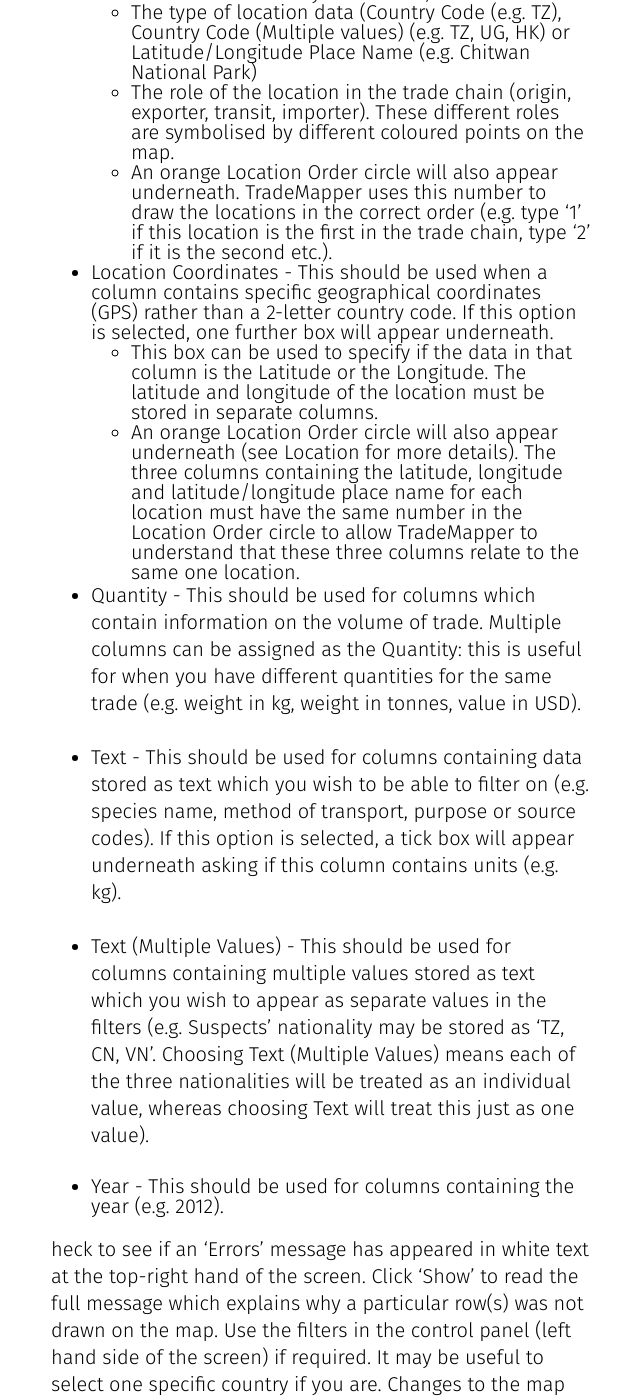
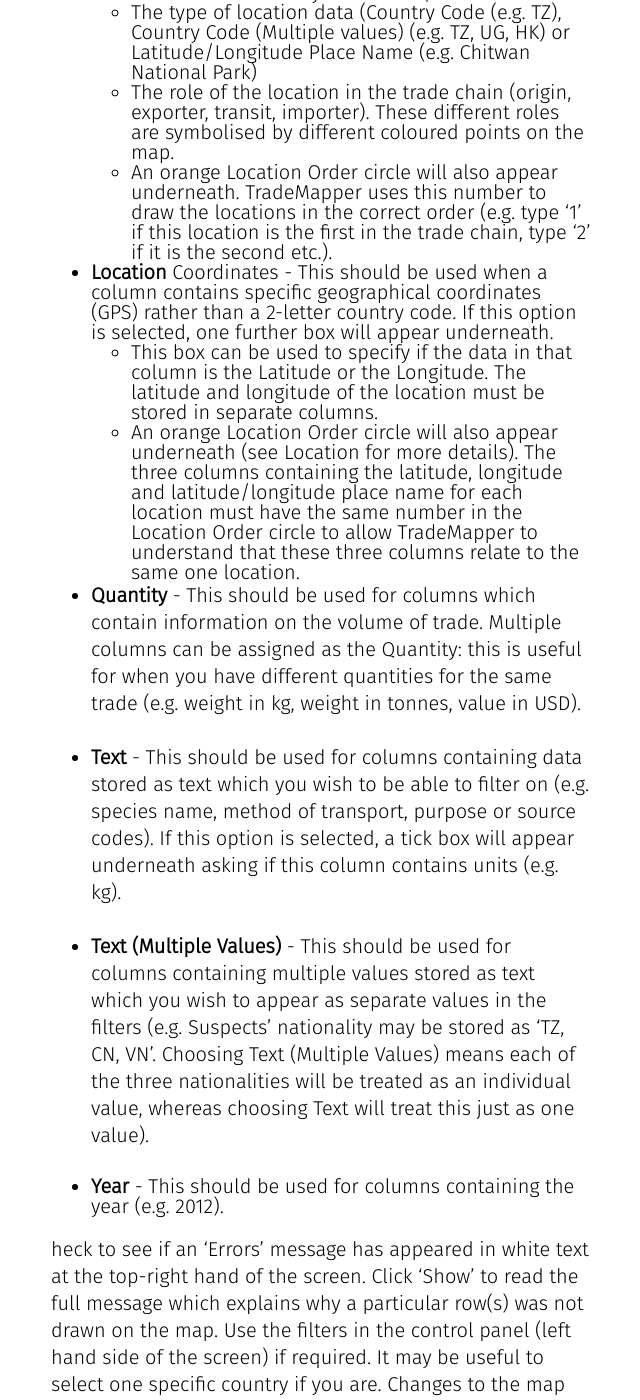
Before and after one commit to trademapper/trademapper-js, a Jekyll site: the page built from _pages/01_starting.md, in a window 1280 px wide and 1400 px high, scrolled down 725 px. Shown: the whole window, without its empty margins (469-1109 px from the left). Built offline with Jekyll 4.4.1, drawn with Linux system fonts in a browser that asks for light colours; some of the changed text lies outside the part shown.

```diff
--- a/_pages/01_starting.md
+++ b/_pages/01_starting.md
@@ -13,26 +13,25 @@ title:     Getting Started
 
 4) Use the orange box to assign each column a role;
 
-  * Ignore - TradeMapper will ignore this column so it will not be possible to filter on at a later stage. This is useful   when you have lots of columns in your .csv which are irrelevant.
+  * __Ignore__ - TradeMapper will ignore this column so it will not be possible to filter on at a later stage. This is useful   when you have lots of columns in your .csv which are irrelevant.
 
-  * Location - This should be used when a column contains information on a location in the trade chain. If you select Location, two further boxes will appear underneath which allow you to select;
+  * __Location__ - This should be used when a column contains information on a location in the trade chain. If you select Location, two further boxes will appear underneath which allow you to select;
      * The type of location data (Country Code (e.g. TZ), Country Code (Multiple values) (e.g. TZ, UG, HK) or Latitude/Longitude Place Name (e.g. Chitwan National Park)
      * The role of the location in the trade chain (origin, exporter, transit, importer). These different roles are symbolised by different coloured points on the map.
      * An orange Location Order circle will also appear underneath. TradeMapper uses this number to draw the locations in the correct order (e.g. type '1' if this location is the first in the trade chain, type '2' if it is the second etc.).
 
-
-  * Location Coordinates - This should be used when a column contains specific geographical coordinates (GPS) rather than a 2-letter country code. If this option is selected, one further box will appear underneath.
+  * __Location__ Coordinates - This should be used when a column contains specific geographical coordinates (GPS) rather than a 2-letter country code. If this option is selected, one further box will appear underneath.
      * This box can be used to specify if the data in that column is the Latitude or the Longitude. The latitude and longitude of the location must be stored in separate columns.
      * An orange Location Order circle will also appear underneath (see Location for more details). The three columns containing the latitude, longitude and latitude/longitude place name for each location must have the same number in the Location Order circle to allow TradeMapper to understand that these three columns relate to the same one location.
 
 
-  * Quantity - This should be used for columns which contain information on the volume of trade. Multiple columns can be assigned as the Quantity: this is useful for when you have different quantities for the same trade (e.g. weight in kg, weight in tonnes, value in USD).
+  * __Quantity__ - This should be used for columns which contain information on the volume of trade. Multiple columns can be assigned as the Quantity: this is useful for when you have different quantities for the same trade (e.g. weight in kg, weight in tonnes, value in USD).
 
-  * Text - This should be used for columns containing data stored as text which you wish to be able to filter on (e.g. species name, method of transport, purpose or source codes). If this option is selected, a tick box will appear underneath asking if this column contains units (e.g. kg).
+  * __Text__ - This should be used for columns containing data stored as text which you wish to be able to filter on (e.g. species name, method of transport, purpose or source codes). If this option is selected, a tick box will appear underneath asking if this column contains units (e.g. kg).
 
- * Text (Multiple Values) - This should be used for columns containing multiple values stored as text which you wish to appear as separate values in the filters (e.g. Suspects' nationality may be stored as 'TZ, CN, VN'. Choosing Text (Multiple Values) means each of the three nationalities will be treated as an individual value, whereas choosing Text will treat this just as one value).
+ * __Text (Multiple Values)__ - This should be used for columns containing multiple values stored as text which you wish to appear as separate values in the filters (e.g. Suspects' nationality may be stored as 'TZ, CN, VN'. Choosing Text (Multiple Values) means each of the three nationalities will be treated as an individual value, whereas choosing Text will treat this just as one value).
 
- * Year - This should be used for columns containing the year (e.g. 2012).
+ * __Year__ - This should be used for columns containing the year (e.g. 2012).
 
 heck to see if an ‘Errors’ message has appeared in white text at the top-right hand of the screen. Click ‘Show’ to read the full message which explains why a particular row(s) was not drawn on the map.
 Use the filters in the control panel (left hand side of the screen) if required. It may be useful to select one specific country if you are. Changes to the map will be instant when you change something in the filters.
```
